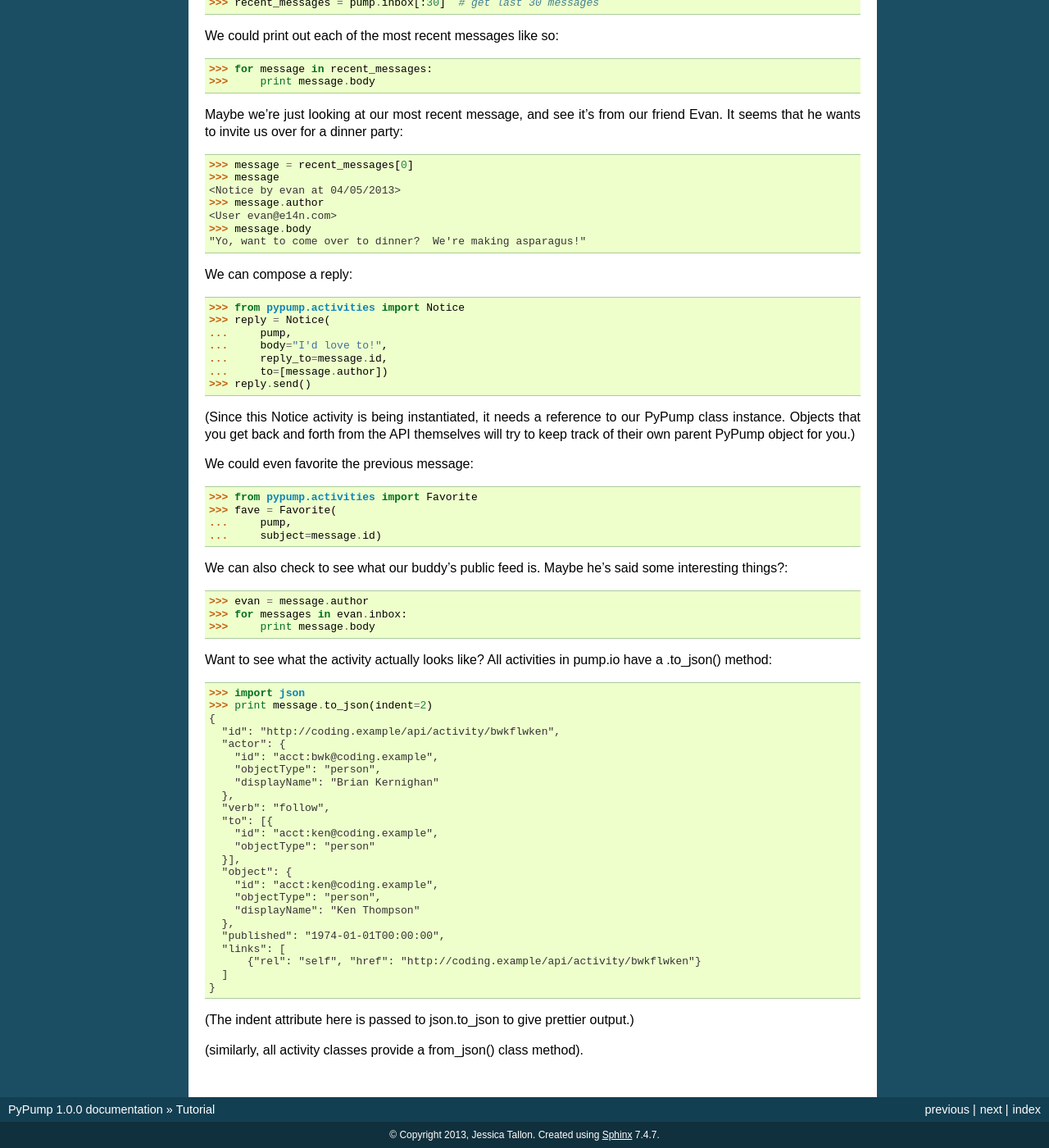
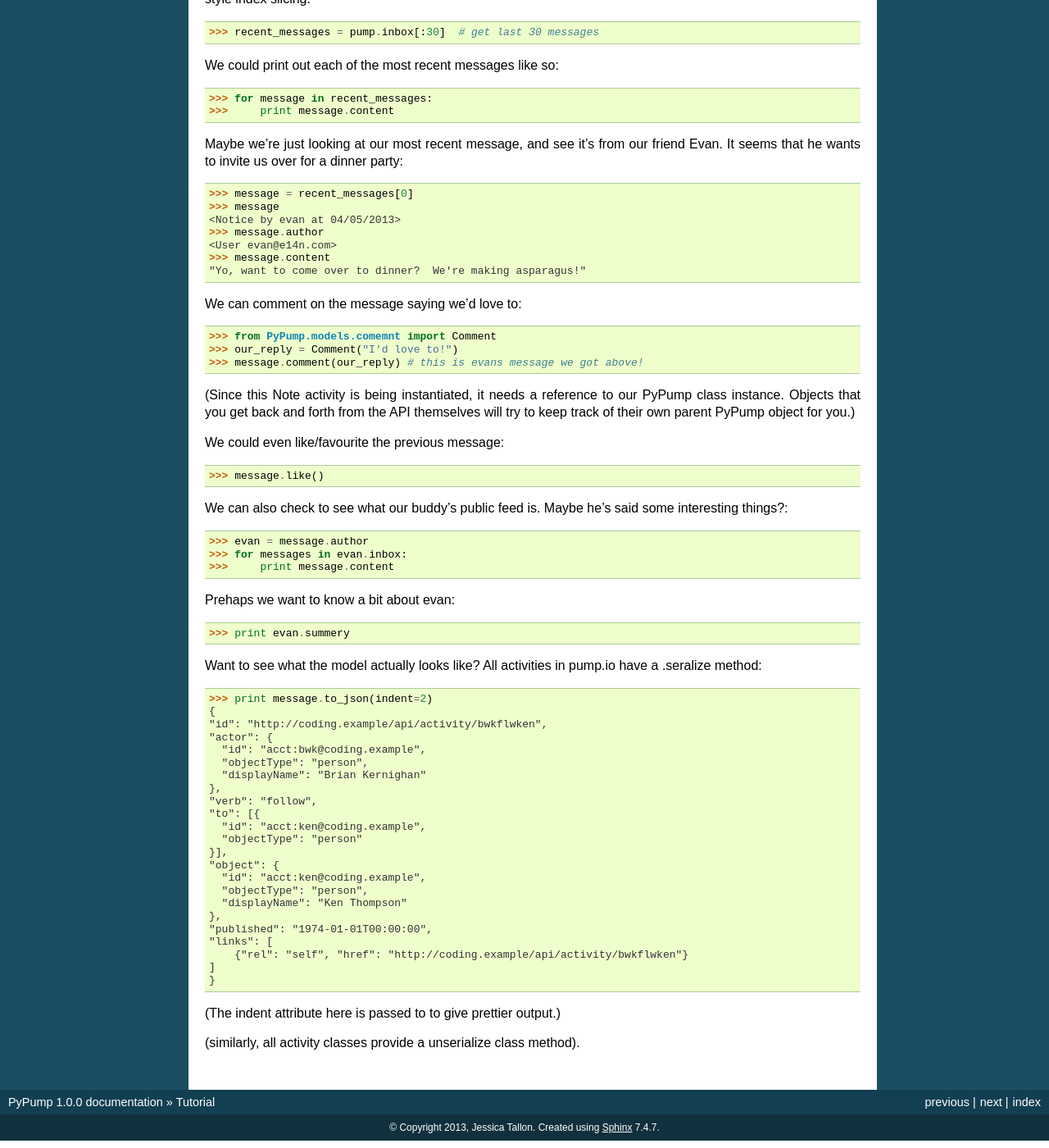
Before and after one commit to tsyesika/PyPump, a Sphinx documentation site: the page built from docs/gettingstarted/tutorial.rst, in a window 1280 px wide and 1400 px high, scrolled down 1228 px. Shown: the whole window at 82% size. Built offline with Sphinx 7.4.7, drawn with Linux system fonts in a browser that asks for light colours; pages that are not in the unit, such as notebooks, are missing from menus; some of the changed text lies outside the part shown.

Commit message:
Corrects some of the tutorial - lots to do on this though

```diff
--- a/docs/gettingstarted/tutorial.rst
+++ b/docs/gettingstarted/tutorial.rst
@@ -54,82 +52,74 @@
 are!  But before we can do that, we need to authenticate.  If this is
 your first time, you need to authenticate this client::
 
-  >>> from pypump import PyPump
-  >>> pump = PyPump("mizbunny@example.org", client_name="Test.io", secure=True)
-  # will return [<client key>, <client secret>, <expirey>]
-  >>> client_credentials = pump.get_registration()
-  # will return [<token>, <secret>]
-  >>> client_tokens = pump.get_token()
+      >>> from PyPump.PyPump import PyPump
+      >>> pump = PyPump("mizbunny@example.org", client_name="Test.io", secure=True)
+      >>> client_credentials = pump.get_registration()
+      # will return [<token>, <secret>]
+      >>> client_tokens = pump.get_token()
 
-(TODO: does this open a browser?  What's going on here?  How is
-the user authenticated?)
+The PyPump call will try to verify with oauth, You may wish to override how it asks for authentication.
+PyPump by default writes to standard out a URL for the user to click and reads in from standard in for a verification
+code presented by the webserver.
 
 You should store the client credentials somewhere.  You can now
 reconnect like so::
 
-  >>> pump = PyPump(
-  ...          "mizbunny@example.org",
-  ...          key=client_credentials[0], # the client key
-  ...          secret=client_credentials[1], # the client secret
-  ...          token=client_tokens[0], # the token key
-  ...          token_secret=client_tokens[1], # the token secret
-  ...          secure=True) # for using HTTPS
+    >>> pump = PyPump(
+    ...          "mizbunny@example.org",
+    ...          key=client_credentials[0], # the client key
+    ...          secret=client_credentials[1], # the client secret
+    ...          token=client_tokens[0], # the token key
+    ...          token_secret=client_tokens[1], # the token secret
+    ...          secure=True) # for using HTTPS
 
 Okay, we're connected!  Next up, we want to check out what our last 30
 messages are.  PyPump supports python-style index slicing::
 
-  >>> recent_messages = pump.inbox[:30]  # get last 30 messages
+    >>> recent_messages = pump.inbox[:30]  # get last 30 messages
 
 We could print out each of the most recent messages like so::
 
-  >>> for message in recent_messages:
-  >>>     print message.body
+    >>> for message in recent_messages:
+    >>>     print message.content
 
 Maybe we're just looking at our most recent message, and see it's from
 our friend Evan.  It seems that he wants to invite us over for a
 dinner party::
 
-  >>> message = recent_messages[0]
-  >>> message
-  <Notice by evan at 04/05/2013>
-  >>> message.author
-  <User evan@e14n.com>
-  >>> message.body
-  "Yo, want to come over to dinner?  We're making asparagus!"
+    >>> message = recent_messages[0]
+    >>> message
+    <Notice by evan at 04/05/2013>
+    >>> message.author
+    <User evan@e14n.com>
+    >>> message.content
+    "Yo, want to come over to dinner?  We're making asparagus!"
 
-We can compose a reply::
+We can comment on the message saying we'd love to::
 
-  >>> from pypump.activities import Notice
-  >>> reply = Notice(
-  ...     pump,
-  ...     body="I'd love to!",
-  ...     reply_to=message.id,
-  ...     to=[message.author])
-  >>> reply.send()
+    >>> from PyPump.models.comemnt import Comment
+    >>> our_reply = Comment("I'd love to!")
+    >>> message.comment(our_reply) # this is evans message we got above!
 
-(Since this Notice activity is being instantiated, it needs a
+(Since this Note activity is being instantiated, it needs a
 reference to our PyPump class instance.  Objects that you get back and
 forth from the API themselves will try to keep track of their own
 parent PyPump object for you.)
 
-We could even favorite the previous message::
+We could even like/favourite the previous message::
 
-  >>> from pypump.activities import Favorite
-  >>> fave = Favorite(
-  ...     pump,
-  ...     subject=message.id)
-
-.. (Is this right?)
+    >>> message.like()
 
 We can also check to see what our buddy's public feed is.  Maybe
 he's said some interesting things?::
 
-  >>> evan = message.author
-  >>> for messages in evan.inbox:
-  >>>     print message.body
+    >>> evan = message.author
+    >>> for messages in evan.inbox:
+    >>>     print message.content
 
-.. TODO: Put a photo, or subscription, or some other activity example
-   here...
+Prehaps we want to know a bit about evan::
+
+    >>> print evan.summery
 
 .. Maybe we took a picture, and we want to post that picture to our
 .. public feed so everyone can see it.  We can do this by posting it to
@@ -140,12 +130,11 @@
 ..   ...     pump,
 ..   ...     subject=
 
-Want to see what the activity actually looks like?
-All activities in pump.io have a .to_json() method::
+Want to see what the model actually looks like?
+All activities in pump.io have a .seralize method::
 
-  >>> import json
-  >>> print message.to_json(indent=2)
-  {
+    >>> print message.to_json(indent=2)
+    {
     "id": "http://coding.example/api/activity/bwkflwken",
     "actor": {
       "id": "acct:bwk@coding.example",
@@ -166,14 +155,14 @@
     "links": [
         {"rel": "self", "href": "http://coding.example/api/activity/bwkflwken"}
     ]
-  }
+    }
 
-(The indent attribute here is passed to json.to_json to give prettier output.)
+(The indent attribute here is passed to  to give prettier output.)
 
 .. (Yes, that was stolen from the Pump API docs :))
 
 
-(similarly, all activity classes provide a from_json() class method).
+(similarly, all activity classes provide a unserialize class method).
 
 .. Things missing:
    - How to post to your public feed, as opposed to a list of specific
```
Also changed, not shown: other parts of docs/gettingstarted/tutorial.rst (+1 -3 lines).
